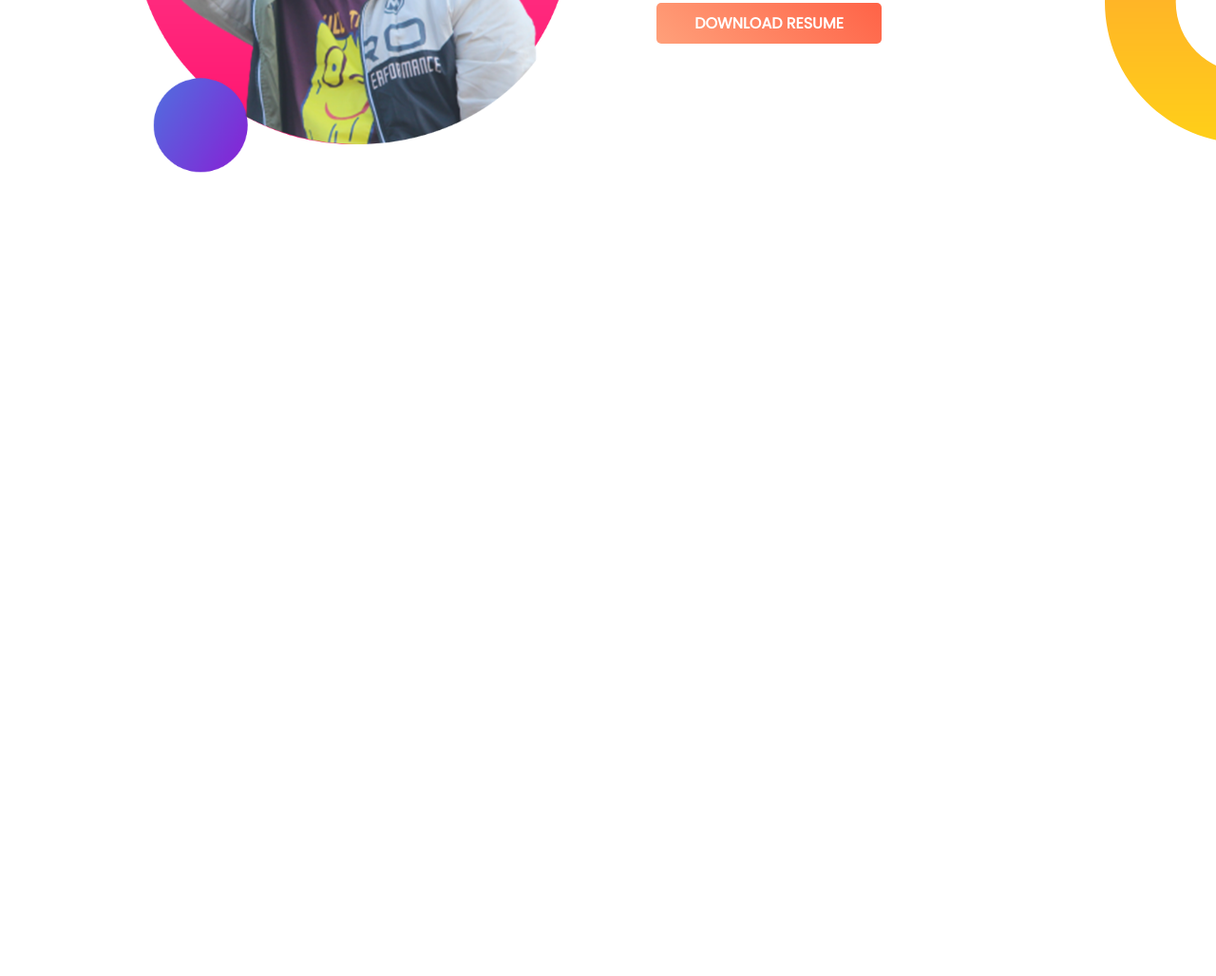
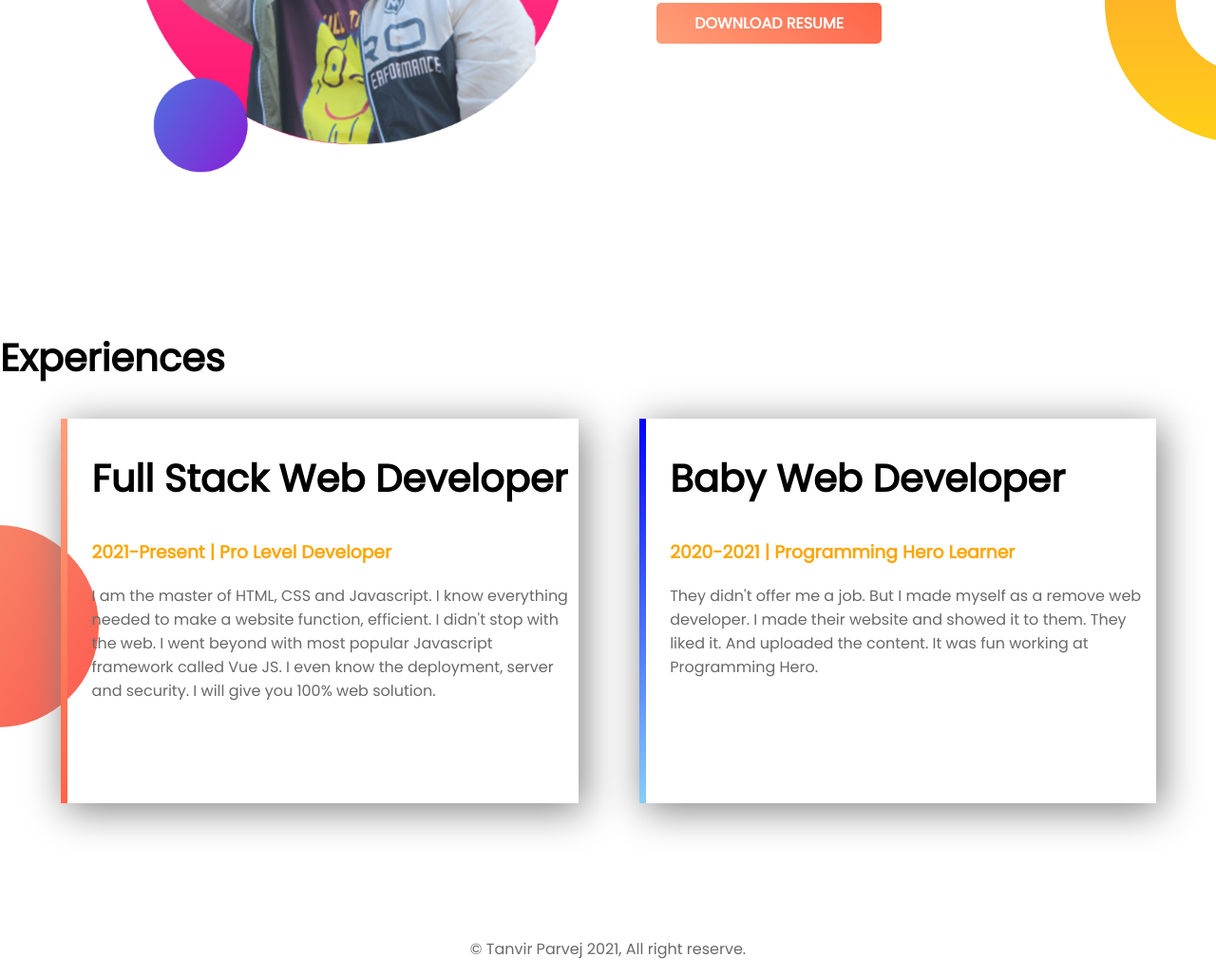
Before and after one commit to imtanvir/dev-portfolio, a plain HTML site: page index.html in a window 1280 px wide. Shown: the part 950-1978 px from the top of the page at 95% size. Before the commit the page ends 1264 px from the top, so only its background shows below. Drawn offline with Linux system fonts and the light colour scheme.

Commit message:
clomlete my code and complete footer and 3rd section

```diff
--- a/index.html
+++ b/index.html
@@ -52,5 +52,35 @@
         <a href="#" class="h-btn">DOWNLOAD RESUME</a>
       </div>
     </section>
+    <!-- third section -->
+    <section class="third-sec">
+      <h1>Experiences</h1>
+      <div class="bx-dv" id="sdw-dv">
+        <div class="half-itm" id="hlf-1">
+          <h1>Full Stack Web Developer</h1>
+          <h3>2021-Present | Pro Level Developer</h3>
+          <p>
+            I am the master of HTML, CSS and Javascript. I know everything
+            needed to make a website function, efficient. I didn't stop with the
+            web. I went beyond with most popular Javascript framework called Vue
+            JS. I even know the deployment, server and security. I will give you
+            100% web solution.
+          </p>
+        </div>
+        <div class="half-itm" id="hlf-2">
+          <h1>Baby Web Developer</h1>
+          <h3>2020-2021 | Programming Hero Learner</h3>
+          <p>
+            They didn't offer me a job. But I made myself as a remove web
+            developer. I made their website and showed it to them. They liked
+            it. And uploaded the content. It was fun working at Programming
+            Hero.
+          </p>
+        </div>
+      </div>
+    </section>
+    <footer>
+      <h3>© Tanvir Parvej 2021, All right reserve.</h3>
+    </footer>
   </body>
 </html>
--- a/style.css
+++ b/style.css
@@ -41,3 +41,42 @@ p {
   background-repeat: no-repeat;
   background-position: right;
 }
+.third-sec {
+  background-image: url("images/exp-bg.png");
+  background-position: left;
+  background-repeat: no-repeat;
+}
+.third-sec h1 {
+  font-size: 40px;
+}
+.third-sec .bx-dv {
+  display: flex;
+}
+.bx-dv .half-itm h1 {
+  font-size: 40px;
+}
+.third-sec .bx-dv#sdw-dv .half-itm#hlf-1 {
+  box-shadow: 5px 7px 40px gray;
+  padding-bottom: 90px;
+  border-left: 7px solid;
+  border-image: linear-gradient(lightsalmon, tomato);
+  border-image-slice: 1;
+}
+.third-sec .bx-dv#sdw-dv .half-itm#hlf-2 {
+  box-shadow: 5px 7px 40px gray;
+  padding-bottom: 80px;
+  border-left: 7px solid;
+  border-image: linear-gradient(blue, lightskyblue);
+  border-image-slice: 1;
+}
+.third-sec .bx-dv .half-itm h3 {
+  color: #ffa500;
+}
+
+footer h3 {
+  text-align: center;
+  color: #696969;
+  font-size: 16px;
+  font-family: "Poppins", sans-serif;
+  font-weight: 400;
+}
```
